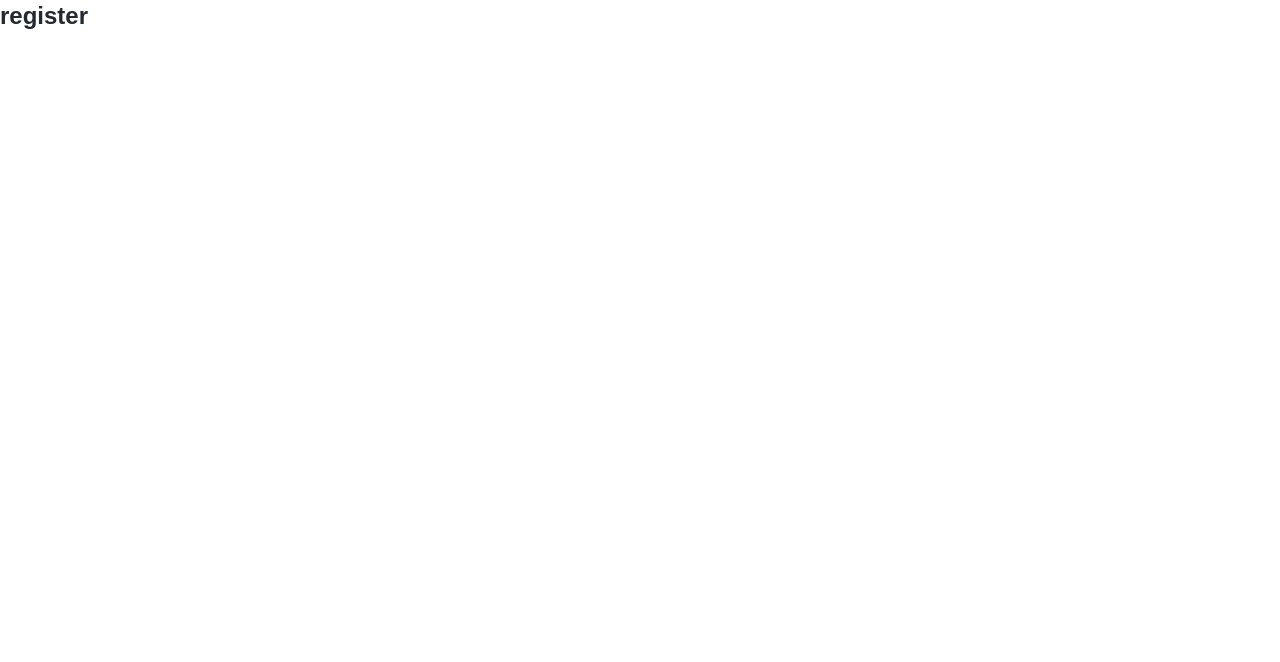
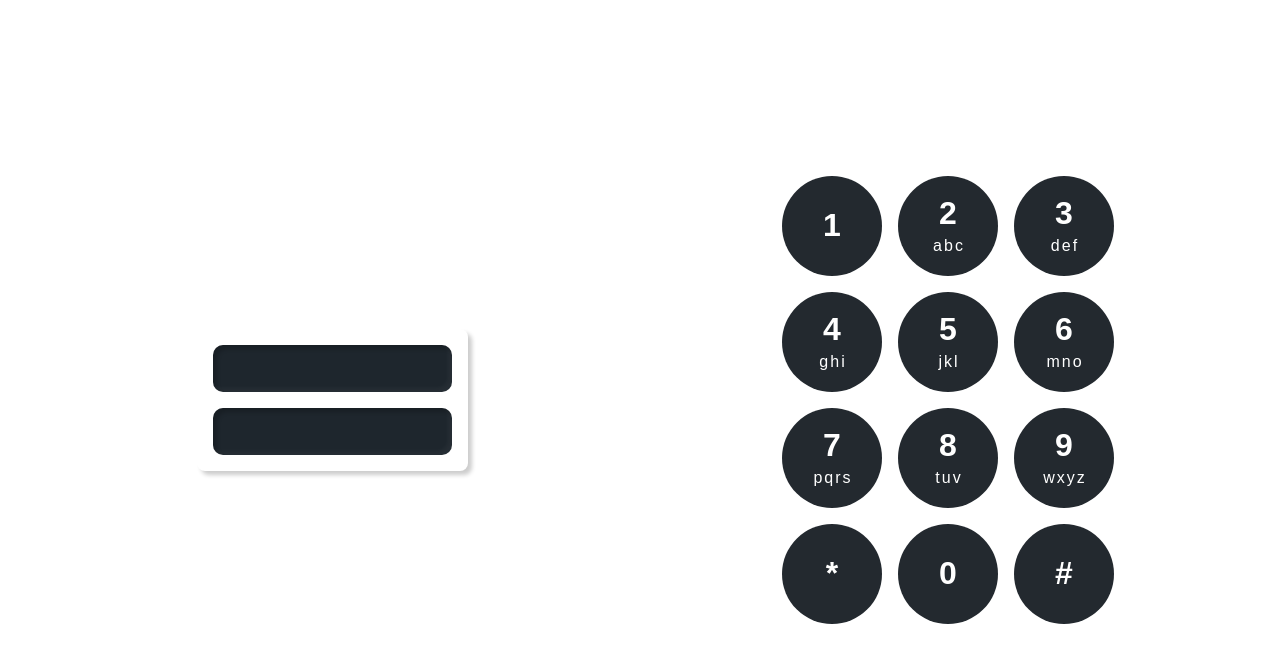
Before and after one commit to swekiiz/stupid-hack-6-frontend, a React (Create React App) app: page /register in a window 1280 px wide. Shown: the top 662 px of the page. Built offline with nearby package versions, Linux system fonts and the light colour scheme.

Commit message:
เย่

```diff
--- a/src/App.tsx
+++ b/src/App.tsx
@@ -1,5 +1,6 @@
 import { ThemeProvider as EmotionThemeProvider } from '@emotion/react'
 import { CssBaseline, ThemeProvider as MaterialThemeProvider, StyledEngineProvider } from '@mui/material'
+import { AppWrapper } from 'components/AppWrapper'
 import { Router } from 'router'
 
 import { theme } from 'themes/main'
@@ -10,7 +11,9 @@ export const App = () => {
       <MaterialThemeProvider theme={theme}>
         <EmotionThemeProvider theme={theme}>
           <CssBaseline />
-          <Router />
+          <AppWrapper>
+            <Router />
+          </AppWrapper>
         </EmotionThemeProvider>
       </MaterialThemeProvider>
     </StyledEngineProvider>
--- /dev/null
+++ b/src/components/AppWrapper.tsx
@@ -0,0 +1,13 @@
+import { Box, styled } from '@mui/material'
+import { ReactNode } from 'react'
+
+const Screen = styled(Box)(() => ({
+  width: '100%',
+  minHeight: '100vh',
+}))
+
+type AppWrapper = {
+  children?: ReactNode
+}
+
+export const AppWrapper = ({ children }: AppWrapper) => <Screen>{children}</Screen>
--- /dev/null
+++ b/src/components/NokiaButton.tsx
@@ -0,0 +1,111 @@
+import { Box, Button, Stack, Typography, styled } from '@mui/material'
+import { useEffect, useState } from 'react'
+
+const GridContainer = styled(Box)(({ theme }) => ({
+  display: 'grid',
+  gridTemplateColumns: 'repeat(3,100px)',
+  gridTemplateRows: 'repeat(4,100px)',
+  gap: theme.spacing(2),
+  padding: theme.spacing(2),
+  alignItems: 'center',
+  justifyContent: 'center',
+  width: 'fit-content',
+}))
+
+const GridItem = styled(Stack)(({ theme }) => ({
+  height: '100%',
+  width: '100%',
+}))
+
+const StyledButton = styled(Button)(({ theme }) => ({
+  height: '100%',
+  width: '100%',
+  borderRadius: '50%',
+  backgroundColor: theme.palette.primary.main,
+  color: 'white',
+  display: 'flex',
+  flexDirection: 'column',
+  justifyContent: 'center',
+  alignItems: 'center',
+  cursor: 'pointer',
+  padding: 0,
+  '&:hover': {
+    backgroundColor: theme.palette.primary.light,
+  },
+  '&:active': {
+    backgroundColor: theme.palette.primary.dark,
+  },
+}))
+
+const Text = styled(Typography)(() => ({
+  userSelect: 'none',
+}))
+
+const Alphabet = styled('span')(() => ({
+  margin: '0 1px',
+}))
+
+const buttons = [
+  ['1'],
+  ['2', 'a', 'b', 'c'],
+  ['3', 'd', 'e', 'f'],
+  ['4', 'g', 'h', 'i'],
+  ['5', 'j', 'k', 'l'],
+  ['6', 'm', 'n', 'o'],
+  ['7', 'p', 'q', 'r', 's'],
+  ['8', 't', 'u', 'v'],
+  ['9', 'w', 'x', 'y', 'z'],
+  ['*'],
+  ['0'],
+  ['#'],
+]
+
+type NokiaButton = {
+  value: string
+  setValue: (s: string) => void
+}
+
+export const NokiaButton = ({ setValue, value }: NokiaButton) => {
+  const [currentIndex, setCurrentIndex] = useState<number>(-1)
+
+  useEffect(() => {
+    if (currentIndex === -1) {
+      return
+    }
+
+    const resetTimeout = setTimeout(() => {
+      setCurrentIndex(-1)
+    }, 1000)
+
+    return () => clearTimeout(resetTimeout)
+  }, [currentIndex])
+
+  const handleClick = (alphabets: string[]) => {
+    if (currentIndex === -1 || !alphabets.includes(value[value.length - 1])) {
+      setValue(value + alphabets[0])
+    } else {
+      setValue(value.slice(0, -1) + alphabets[currentIndex])
+    }
+
+    if (alphabets.length > 1) {
+      setCurrentIndex((prev) => (prev + 1) % alphabets.length)
+    }
+  }
+
+  return (
+    <GridContainer>
+      {buttons.map((alphabets) => (
+        <GridItem key={alphabets[0]}>
+          <StyledButton onClick={() => handleClick(alphabets)}>
+            <Text variant="h4">{alphabets[0]}</Text>
+            <Text variant="body1">
+              {alphabets.slice(1).map((a) => (
+                <Alphabet key={a}>{a}</Alphabet>
+              ))}
+            </Text>
+          </StyledButton>
+        </GridItem>
+      ))}
+    </GridContainer>
+  )
+}
--- a/src/pages/register/Register.tsx
+++ b/src/pages/register/Register.tsx
@@ -1,11 +1,45 @@
-import { Box, Typography } from '@mui/material'
+import { Box, Container, Paper, TextField, styled } from '@mui/material'
+import { NokiaButton } from 'components/NokiaButton'
+import { useState } from 'react'
+
+const Root = styled(Container)(() => ({
+  display: 'flex',
+  height: '100vh',
+}))
+
+const Half = styled(Box)(() => ({
+  flex: 1,
+  display: 'flex',
+  justifyContent: 'center',
+  alignItems: 'center',
+  flexDirection: 'column',
+}))
+
+const StyledPaper = styled(Paper)(({ theme }) => ({
+  display: 'flex',
+  justifyContent: 'center',
+  alignItems: 'center',
+  flexDirection: 'column',
+  padding: theme.spacing(2),
+  gap: theme.spacing(2),
+  borderRadius: 8,
+}))
 
 export const Register = () => {
+  const [username, setUsername] = useState<string>('')
+  const [password, setPassword] = useState<string>('')
+
   return (
-    <Box>
-      <Typography variant="h5" color="primary.main">
-        register
-      </Typography>
-    </Box>
+    <Root>
+      <Half>
+        <StyledPaper>
+          <TextField value={username} onChange={(e) => setUsername(e.target.value)}  />
+          <TextField value={password} onChange={(e) => setPassword(e.target.value)}  />
+        </StyledPaper>
+      </Half>
+      <Half>
+        <NokiaButton value={username} setValue={(s: string) => setUsername(s)} />
+      </Half>
+    </Root>
   )
 }
--- a/src/themes/main.ts
+++ b/src/themes/main.ts
@@ -136,7 +136,7 @@ theme.components = {
   MuiPaper: {
     styleOverrides: {
       root: {
-        backgroundColor: theme.palette.primary.main,
+        // backgroundColor: theme.palette.primary.main,
       },
     },
   },
--- a/tsconfig.json
+++ b/tsconfig.json
@@ -22,8 +22,6 @@
     "strictNullChecks": true,
     "allowUnreachableCode": false,
     "noImplicitReturns": true,
-    "noUnusedLocals": true,
-    "noUnusedParameters": true,
     "incremental": true
   },
   "exclude": [
```
